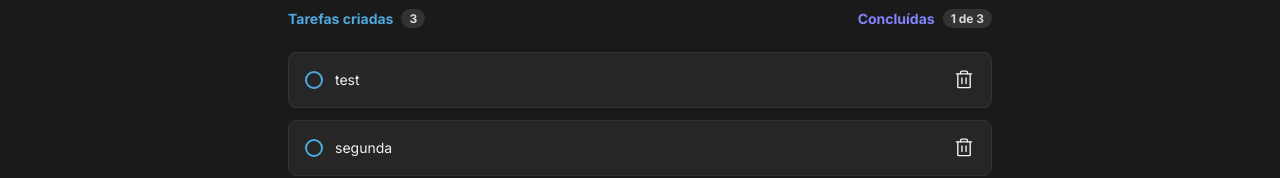
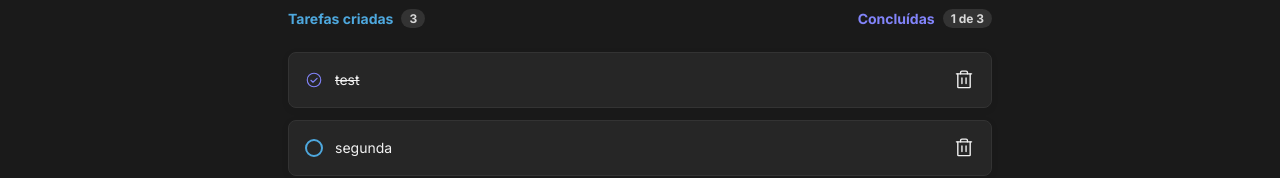
Before and after one commit to eu-pedro/ToDo-List, a React (Vite) app: page / in a window 1280 px wide. Shown: the part 281-459 px from the top of the page. Built offline with nearby package versions, Linux system fonts and the light colour scheme; the HTML template or start-up script is replaced by a standard one.

Commit message:
finalizado verificação de tarefa, se está feita ou não

```diff
--- a/src/App.tsx
+++ b/src/App.tsx
@@ -38,6 +38,21 @@ export function App() {
     setTasks(tasksForDelete)
   }
 
+  function changeIsCompleted (taskId: string) {
+    const alternateIsCompleted = tasks.map((task) => {
+      if(task.id === taskId){
+        return {
+          ...task,
+          isCompleted: !task.isCompleted
+        }
+      }
+      else {
+        return task;
+      }
+    })
+    setTasks(alternateIsCompleted)
+  }
+
   return (
     <>
       <Header
@@ -46,6 +61,7 @@ export function App() {
       <Section
         tasks={tasks}
         onDeleteTask={deleteTask}
+        onChangeIsCompleted={changeIsCompleted}
       />
     </>
   )
--- a/src/components/Section/index.tsx
+++ b/src/components/Section/index.tsx
@@ -6,9 +6,10 @@ import { Itask } from '../../App';
 interface PropsSection {
   tasks: Itask[];
   onDeleteTask: (id: string) => void
+  onChangeIsCompleted: (id: string) => void
 }
 
-export function Section({tasks, onDeleteTask}: PropsSection) {
+export function Section({tasks, onDeleteTask, onChangeIsCompleted}: PropsSection) {
 
   const tasksLength = tasks.length;
   const completedTasks = tasks.filter((task) => {
@@ -34,6 +35,7 @@ export function Section({tasks, onDeleteTask}: PropsSection) {
             key={task.id}
             task={task}
             onDeleteTask={onDeleteTask}
+            onChangeIsCompleted={onChangeIsCompleted}
           />
         ))}
       </div>
--- a/src/components/Task/Task.module.css
+++ b/src/components/Task/Task.module.css
@@ -27,9 +27,20 @@
   background: none;
 }
 
+
 .checkContainer div {
   width: 100%;
   height: 100%;
   border: 2px solid var(--blue);
   border-radius: 50%;
 }
+
+.checkBox {
+  color: var(--purple);
+  width: 100%;
+  height: 100%;
+}
+
+.iconeTrash:hover{
+  color: var(--danger);
+}
--- a/src/components/Task/index.tsx
+++ b/src/components/Task/index.tsx
@@ -1,31 +1,39 @@
-import { Trash } from 'phosphor-react';
+import { Trash, CheckCircle } from 'phosphor-react';
 import { Itask } from '../../App';
 import styles from './Task.module.css';
+
 
 interface PropsTask {
   task: Itask;
   onDeleteTask: (id: string) => void
+  onChangeIsCompleted: (id: string) => void
 }
 
-export function Task({ task, onDeleteTask }: PropsTask) {
+export function Task({ task, onDeleteTask, onChangeIsCompleted }: PropsTask) {
+
+  const isCompleted = task.isCompleted;
 
   function handleDeleteTask() {
     onDeleteTask(task.id);
     console.log(task.id)
   }
 
+  function changeIsCompleted () {
+    onChangeIsCompleted(task.id);
+  }
+
   return (
     <section className={styles.taskContainer}>
-      <button className={styles.checkContainer}>
-        <div />
+      <button className={styles.checkContainer} onClick={changeIsCompleted}>
+        {isCompleted ? (<CheckCircle size={33} className={styles.checkBox}/>) : (<div/>)}
       </button>
 
 
-      <p>{task.title}</p>
+      {isCompleted ? (<p style={{textDecoration: 'line-through'}}>{task.title}</p>) : (<p>{task.title}</p>)}
 
 
 
-      <Trash onClick={handleDeleteTask} size={22} cursor="pointer" />
+      <Trash onClick={handleDeleteTask} className={styles.iconeTrash} size={22} cursor="pointer" />
 
     </section>
   );
```
